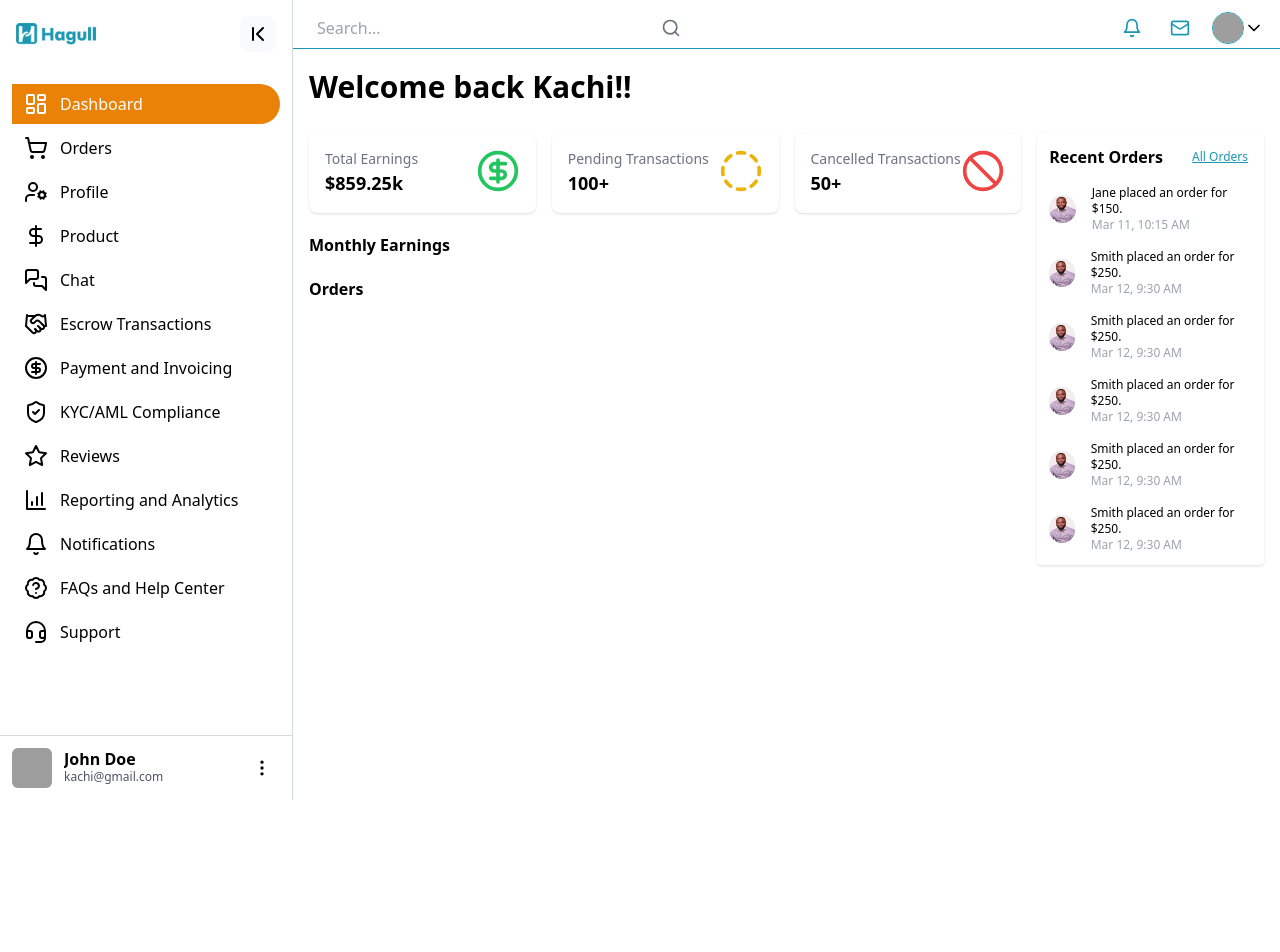
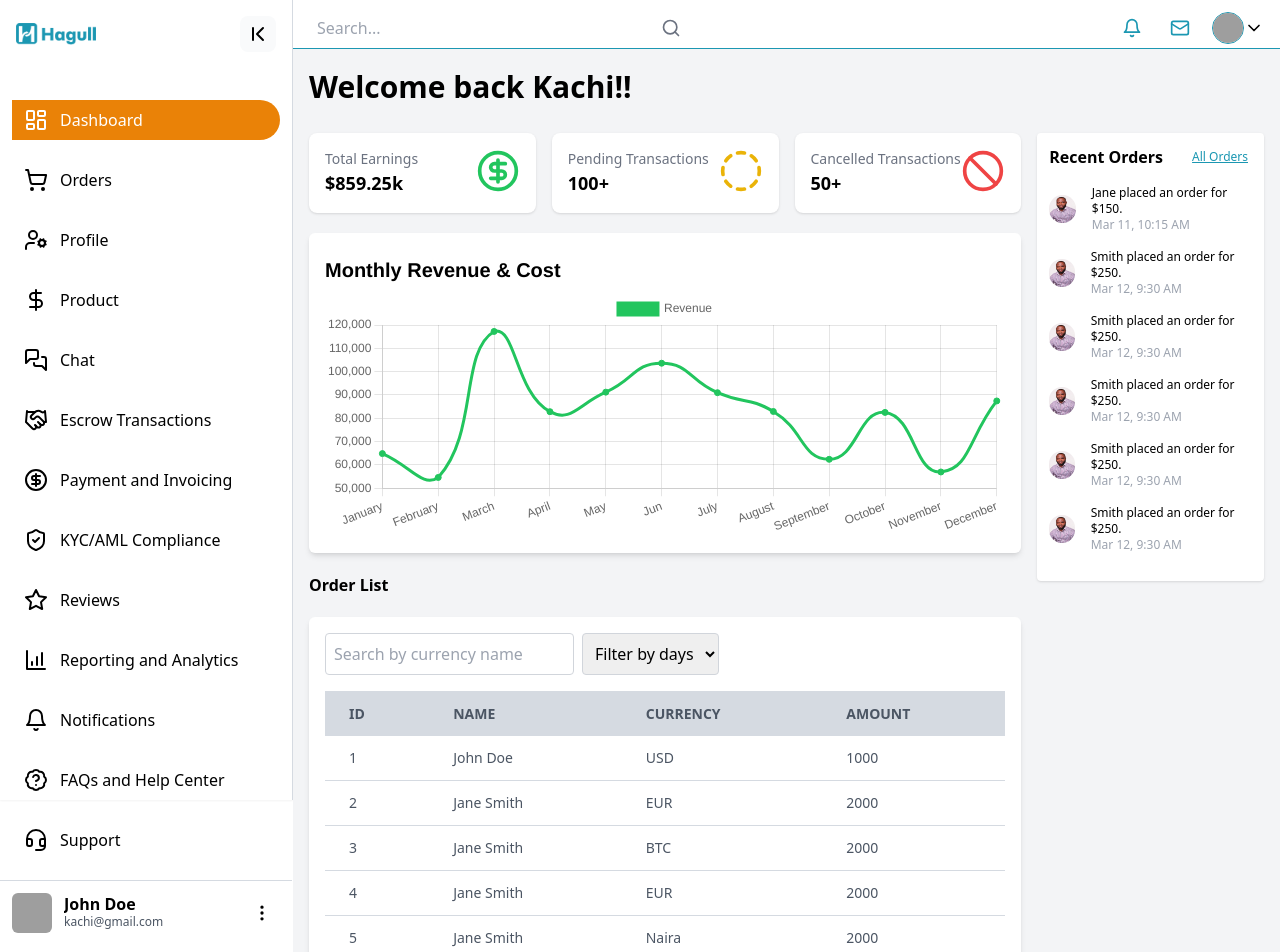
Before and after one commit to Onyedikachi123/hagull-dashboard2, a React (Vite) app: page / in a window 1280 px wide. Shown: the top 952 px of the page. Before the commit the page ends 800 px from the top, so only its background shows below. Built offline with nearby package versions, Linux system fonts and the light colour scheme; grey boxes are pictures that could not be loaded.

Commit message:
added table on the dashboard

```diff
--- a/src/constants/CardContainer.jsx
+++ b/src/components/CardContainer.jsx
@@ -1,5 +1,5 @@
-import cardData from './data.json';
-import Card from '../components/Card';
+import cardData from '../constants/data.json';
+import Card from './Card';
 
 function CardContainer() {
   return (
--- a/src/components/Chart.jsx
+++ /dev/null
@@ -1,43 +0,0 @@
-/* eslint-disable react/prop-types */
-
-import { Line } from 'react-chartjs-2';
-
-const MonthlyEarningsChart = ({ data }) => {
-  const chartData = {
-    labels: data.map(item => item.date),
-    datasets: [
-      {
-        label: 'Monthly Earnings',
-        data: data.map(item => item.amount),
-        backgroundColor: 'rgba(54, 162, 235, 0.2)',
-        borderColor: 'rgba(54, 162, 235, 1)',
-        borderWidth: 1,
-      },
-    ],
-  };
-
-  const options = {
-    scales: {
-      x: {
-        type: 'time',
-        time: {
-          unit: 'month',
-          displayFormats: {
-            month: 'MMM YYYY',
-          },
-        },
-      },
-      y: {
-        beginAtZero: true,
-        title: {
-          display: true,
-          text: 'Amount ($)',
-        },
-      },
-    },
-  };
-
-  return <Line data={chartData} options={options} />;
-};
-
-export default MonthlyEarningsChart;
--- a/src/components/Navbar.jsx
+++ b/src/components/Navbar.jsx
@@ -24,10 +24,10 @@ const Navbar = () => {
         </div>
         <div className="flex items-center space-x-4">
           <div className="p-1.5 ">
-            <Bell size="20" color="#1B97B2" />
+           <Link to="/notifications"><Bell size="20" color="#1B97B2" /></Link>
           </div>
           <div className="p-1.5">
-            <Mail size="20" color="#1B97B2" />
+            <Link to="/chat"><Mail size="20" color="#1B97B2" /></Link>
           </div>
           <div className="relative">
             <div
--- a/src/components/RecentOrdersCard.jsx
+++ b/src/components/RecentOrdersCard.jsx
@@ -37,7 +37,7 @@ const ordersData = [
 
 const RecentOrdersCard = () => {
   return (
-    <aside className="bg-white p-3 shadow rounded relative">
+    <aside className="bg-white p-3 shadow rounded relative h-[28rem]">
       <Link to="/orders" className="absolute top-4 right-4 text-[#1B97B2] text-xs underline decoration-[#1B97B2]">
         All Orders
       </Link>
--- a/src/components/SidebarItem.jsx
+++ b/src/components/SidebarItem.jsx
@@ -11,7 +11,7 @@ const SidebarItem = ({ icon, text, alert, to }) => {
 
   return (
     <li
-      className={`relative flex items-center py-2 px-3 my-1 font-medium rounded-r-3xl cursor-pointer transition-colors group ${
+      className={`relative flex items-center py-2 px-3 my-5 font-medium rounded-r-3xl cursor-pointer transition-colors group ${
         isActive || 'hover:bg-[#1B97B2] hover:text-[#fff] text-[#000]'
       }`}
     >
--- /dev/null
+++ b/src/components/Table.jsx
@@ -0,0 +1,68 @@
+/* eslint-disable no-unused-vars */
+/* eslint-disable react/prop-types */
+import React, { useState } from 'react';
+
+const Table = ({ data }) => {
+  const [searchTerm, setSearchTerm] = useState('');
+  const [filterDays, setFilterDays] = useState('');
+
+  const handleSearch = (e) => {
+    setSearchTerm(e.target.value);
+  };
+
+  const handleFilter = (e) => {
+    setFilterDays(e.target.value);
+  };
+
+  const filteredData = data.filter((item) => {
+    const searchCondition = item.name.toLowerCase().includes(searchTerm.toLowerCase());
+    const filterCondition = filterDays ? item.days <= filterDays : true;
+    return searchCondition && filterCondition;
+  });
+
+  return (
+    <div className="flex flex-col">
+      <div className="mb-4">
+        <input
+          type="text"
+          placeholder="Search by currency name"
+          className="p-2 border border-gray-300 rounded"
+          onChange={handleSearch}
+        />
+        <select
+          className="p-2 ml-2 border border-gray-300 rounded"
+          onChange={handleFilter}
+        >
+          <option value="">Filter by days</option>
+          <option value="7">Last 7 days</option>
+          <option value="30">Last 30 days</option>
+          <option value="90">Last 90 days</option>
+        </select>
+      </div>
+      <div className="overflow-x-auto">
+        <table className="w-full table-auto">
+          <thead>
+            <tr className="bg-gray-200 text-gray-600 uppercase text-sm leading-normal">
+              <th className="py-3 px-6 text-left">ID</th>
+              <th className="py-3 px-6 text-left">Name</th>
+              <th className="py-3 px-6 text-left">Currency</th>
+              <th className="py-3 px-6 text-left">Amount</th>
+            </tr>
+          </thead>
+          <tbody className="text-gray-600 text-sm font-light">
+            {filteredData.map((item, index) => (
+              <tr key={index} className="border-b border-gray-200 hover:bg-gray-100">
+                <td className="py-3 px-6 text-left whitespace-nowrap">{item.id}</td>
+                <td className="py-3 px-6 text-left">{item.name}</td>
+                <td className="py-3 px-6 text-left">{item.currency}</td>
+                <td className="py-3 px-6 text-left">{item.amount}</td>
+              </tr>
+            ))}
+          </tbody>
+        </table>
+      </div>
+    </div>
+  );
+};
+
+export default Table;
--- /dev/null
+++ b/src/constants/revenueData.json
@@ -0,0 +1,51 @@
+[
+    {
+      "label": "January",
+      "revenue": 64854
+
+    },
+    {
+      "label": "February",
+      "revenue": 54628
+    },
+    {
+      "label": "March",
+      "revenue": 117238
+    },
+    {
+      "label": "April",
+      "revenue": 82830
+    },
+    {
+      "label": "May",
+      "revenue": 91208
+    },
+    {
+      "label": "Jun",
+      "revenue": 103609
+    },
+    {
+      "label": "July",
+      "revenue": 90974
+    },
+    {
+      "label": "August",
+      "revenue": 82919
+    },
+    {
+      "label": "September",
+      "revenue": 62407
+    },
+    {
+      "label": "October",
+      "revenue": 82528
+    },
+    {
+      "label": "November",
+      "revenue": 56979
+    },
+    {
+      "label": "December",
+      "revenue": 87436
+    }
+  ]
--- a/src/pages/Dashboard.jsx
+++ b/src/pages/Dashboard.jsx
@@ -1,11 +1,36 @@
+/* eslint-disable no-unused-vars */
 import Card from "../components/Card";
 import data from "../constants/data.json";
 import RecentOrdersCard from "../components/RecentOrdersCard";
+import { Line } from "react-chartjs-2";
+import { Chart as ChartJS, defaults } from "chart.js/auto";
+import revenueData from "../constants/revenueData.json";
+import Table from "../components/Table";
+
+
+defaults.maintainAspectRatio = false;
+defaults.responsive = true;
+
+defaults.plugins.title.display = true;
+defaults.plugins.title.align = "start";
+defaults.plugins.title.font.size = 20;
+defaults.plugins.title.color = "black";
+
+
+const Tabledata = [
+  { id: 1, name: 'John Doe', currency: 'USD', amount: '1000', days: 10, status: 'in Progress' },
+  { id: 2, name: 'Jane Smith', currency: 'EUR', amount: '2000', days: 20, status: 'Completed' },
+  { id: 3, name: 'Jane Smith', currency: 'BTC', amount: '2000', days: 20, status: 'Approved' },
+  { id: 4, name: 'Jane Smith', currency: 'EUR', amount: '2000', days: 20, status: 'Pending' },
+  { id: 5, name: 'Jane Smith', currency: 'Naira', amount: '2000', days: 20,status: 'Cancelled' },
+  { id: 6, name: 'Jane Smith', currency: 'EUR', amount: '2000', days: 20,status: 'in Progress' },
+  { id: 7, name: 'Jane Smith', currency: 'EUR', amount: '2000', days: 20,status: 'in Progress' },
+];
 
 
 const Dashboard = () => {
   return (
-    <section>
+    <section className="bg-gray-100">
       <div className="container mx-auto px-4">
         <h3 className="text-3xl font-bold pt-5 pb-3">Welcome back Kachi!!</h3>
         <div className="grid grid-cols-1 md:grid-cols-4 gap-4 mt-4">
@@ -22,10 +47,39 @@ const Dashboard = () => {
               ))}
             </div>
             <div className="pt-5">
-            <h2 className="font-bold text-black">Monthly Earnings</h2>
+              <div className="rounded-md shadow-md p-4 w-[100%] h-[20rem] bg-white">
+                <Line
+                  data={{
+                    labels: revenueData.map((data) => data.label),
+                    datasets: [
+                      {
+                        label: "Revenue",
+                        data: revenueData.map((data) => data.revenue),
+                        backgroundColor: "#22c55e",
+                        borderColor: "#22c55e",
+                      },
+                    ],
+                  }}
+                  options={{
+                    elements: {
+                      line: {
+                        tension: 0.5,
+                      },
+                    },
+                    plugins: {
+                      title: {
+                        text: "Monthly Revenue & Cost",
+                      },
+                    },
+                  }}
+                />
+              </div>
             </div>
             <div className="pt-5">
-            <h2 className="font-bold text-black">Orders</h2>
+              <h2 className="font-bold text-black pb-5">Order List</h2>
+              <div className="rounded-md shadow-md p-4 w-[100%] h-[100%] bg-white">
+              <Table data={Tabledata} />
+              </div>
             </div>
           </div>
           <RecentOrdersCard />
--- a/src/pages/Orders.jsx
+++ b/src/pages/Orders.jsx
@@ -1,9 +1,14 @@
-
+// import Table from "../components/Table";
 
 const Orders = () => {
   return (
-    <div>Orders</div>
-  )
-}
+    <section className="bg-gray-100">
+      <div className="container mx-auto px-4">
+        <h3 className="text-3xl font-bold pt-5 pb-3">Order List</h3>
+        {/* <Table /> */}
+      </div>
+    </section>
+  );
+};
 
-export default Orders
+export default Orders;
```
